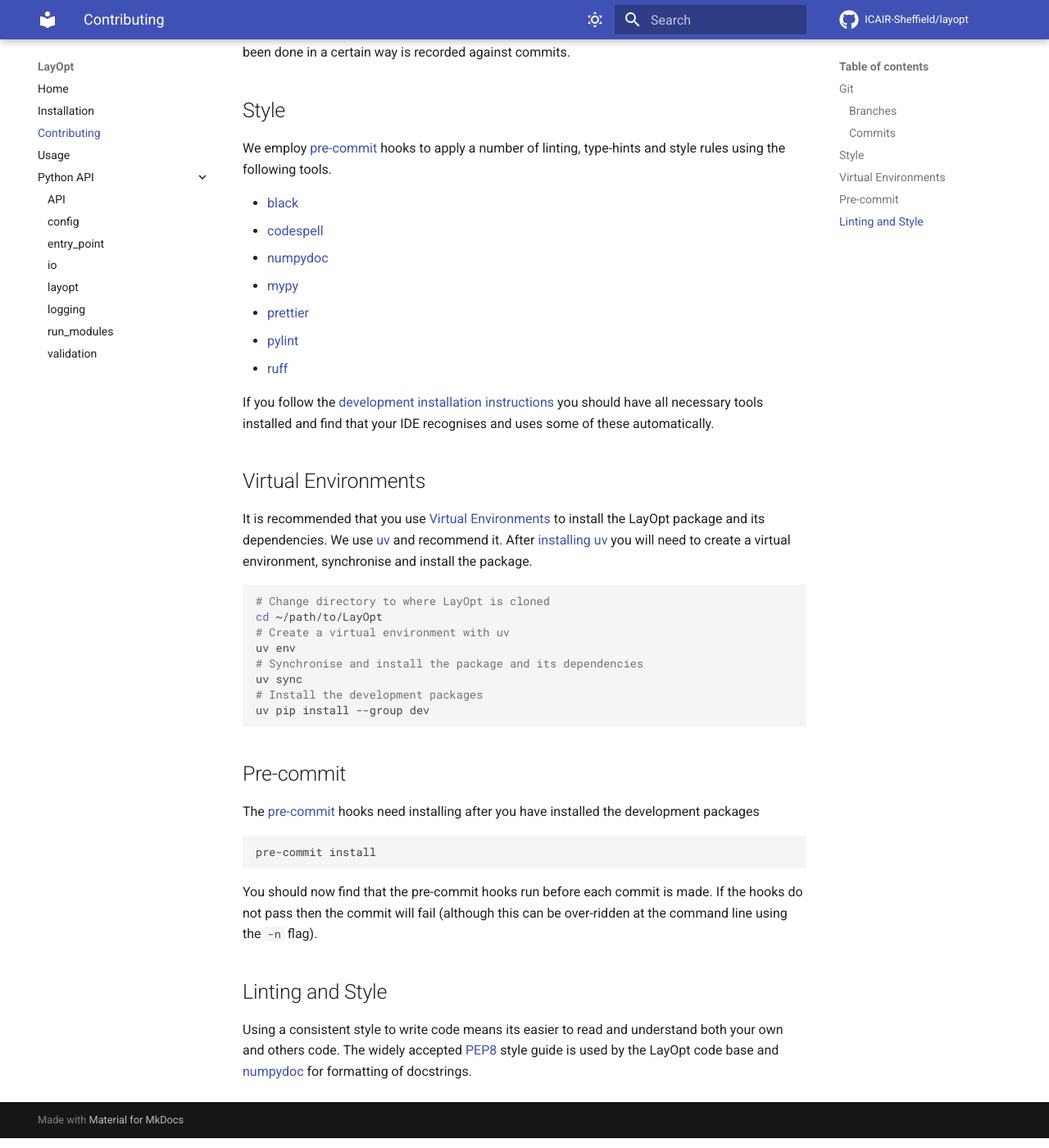
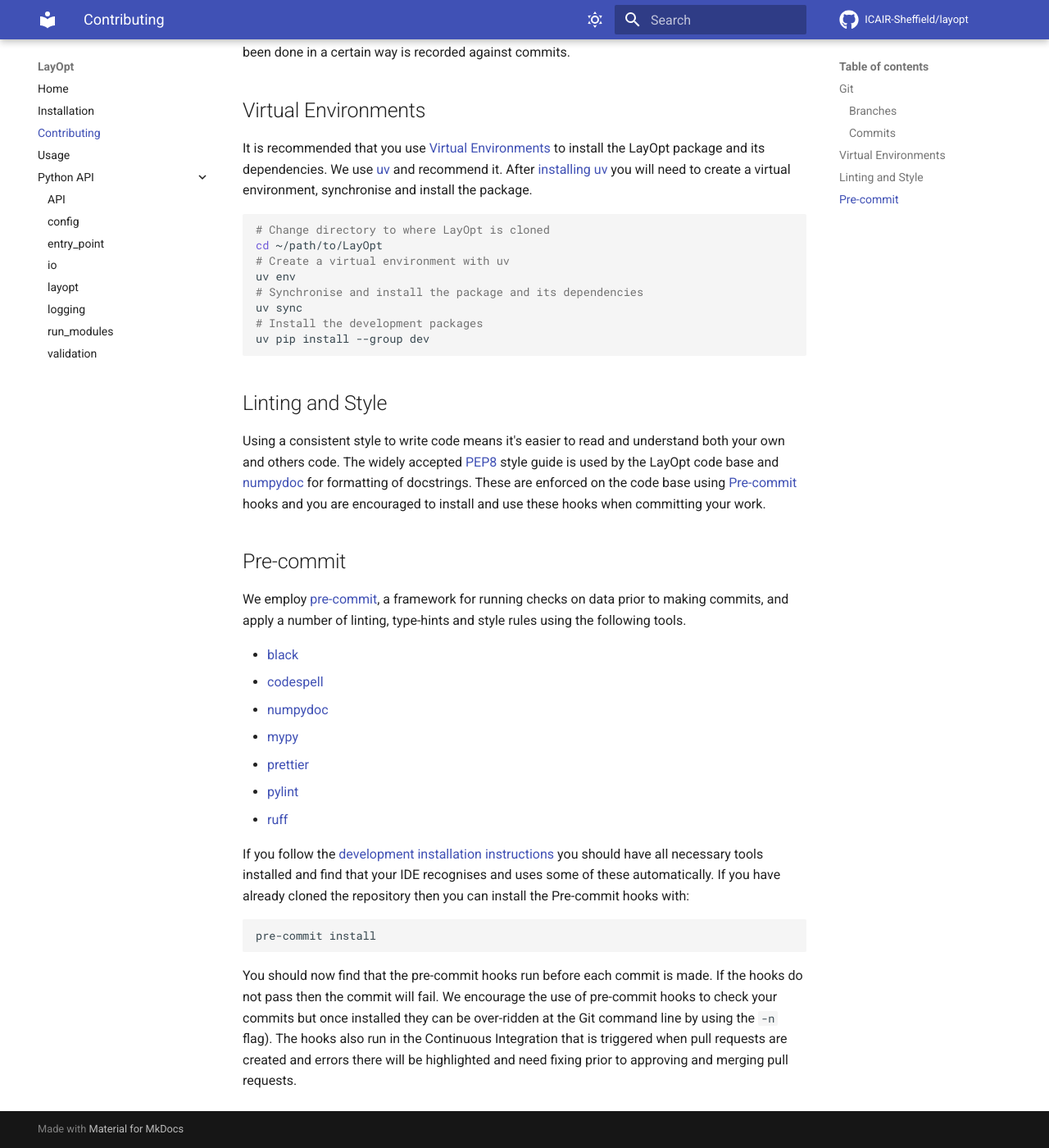
Before and after one commit to ICAIR-Sheffield/LayOpt, an MkDocs documentation site: the page built from docs/contributing.md, in a window 1280 px wide and 1400 px high, scrolled down 676 px. Shown: the whole window at 82% size. Built offline with MkDocs 1.6.1 and Material for MkDocs 9.7.7, drawn with Linux system fonts in a browser that asks for light colours; comment, search, counter and statistics services are not loaded.

Commit message:
docs: improve contributing; add bug report & feature to usage
- removes some duplication from the `docs/contributing.md` page.
- adds advice on requesting features and making bug-reports to the `docs/usage.md` page.

````diff
--- a/docs/contributing.md
+++ b/docs/contributing.md
@@ -20,22 +20,6 @@ We advocate the use of [Conventional Commits][conventional_commit] which provide
 your commit messages. We would also encourage the use of multi-line commit messages rather than a single header so that
 more detailed information on _why_ something has been done in a certain way is recorded against commits.
 
-## Style
-
-We employ [pre-commit][pre-commit] hooks to apply a number of linting, type-hints and style rules using the following
-tools.
-
-- [black][black]
-- [codespell][codespell]
-- [numpydoc][numpydoc_validation]
-- [mypy][mypy]
-- [prettier][prettier]
-- [pylint][pylint]
-- [ruff][ruff]
-
-If you follow the [development installation instructions](installation.md#development) you should have all necessary
-tools installed and find that your IDE recognises and uses some of these automatically.
-
 ## Virtual Environments
 
 It is recommended that you use [Virtual Environments][venv] to install the LayOpt package and its dependencies. We use
@@ -53,21 +37,39 @@ uv sync
 uv pip install --group dev
 ```
 
+## Linting and Style
+
+Using a consistent style to write code means it's easier to read and understand both your own and others code. The
+widely accepted [PEP8][pep8] style guide is used by the LayOpt code base and [numpydoc][numpydoc] for formatting of
+docstrings. These are enforced on the code base using [Pre-commit](#pre-commit) hooks and you are encouraged to install
+and use these hooks when committing your work.
+
 ## Pre-commit
 
-The [pre-commit][pre-commit] hooks need installing after you have installed the development packages
+We employ [pre-commit][pre-commit], a framework for running checks on data prior to making commits, and apply a number
+of linting, type-hints and style rules using the following tools.
+
+- [black][black]
+- [codespell][codespell]
+- [numpydoc][numpydoc_validation]
+- [mypy][mypy]
+- [prettier][prettier]
+- [pylint][pylint]
+- [ruff][ruff]
+
+If you follow the [development installation instructions](installation.md#development) you should have all necessary
+tools installed and find that your IDE recognises and uses some of these automatically. If you have already cloned the
+repository then you can install the Pre-commit hooks with:
 
 ```shell
 pre-commit install
 ```
 
 You should now find that the pre-commit hooks run before each commit is made. If the hooks do not pass then the commit
-will fail (although this can be over-ridden at the command line using the `-n` flag).
-
-## Linting and Style
-
-Using a consistent style to write code means its easier to read and understand both your own and others code. The widely
-accepted [PEP8][pep8] style guide is used by the LayOpt code base and [numpydoc][numpydoc] for formatting of docstrings.
+will fail. We encourage the use of pre-commit hooks to check your commits but once installed they can be over-ridden at
+the Git command line by using the `-n` flag). The hooks also run in the Continuous Integration that is triggered when
+pull requests are created and errors there will be highlighted and need fixing prior to approving and merging pull
+requests.
 
 [black]: https://black.readthedocs.io/en/stable/
 [codespell]: https://github.com/codespell-project/codespell
````
Also changed, not shown: docs/usage.md (+19 -0 lines).
